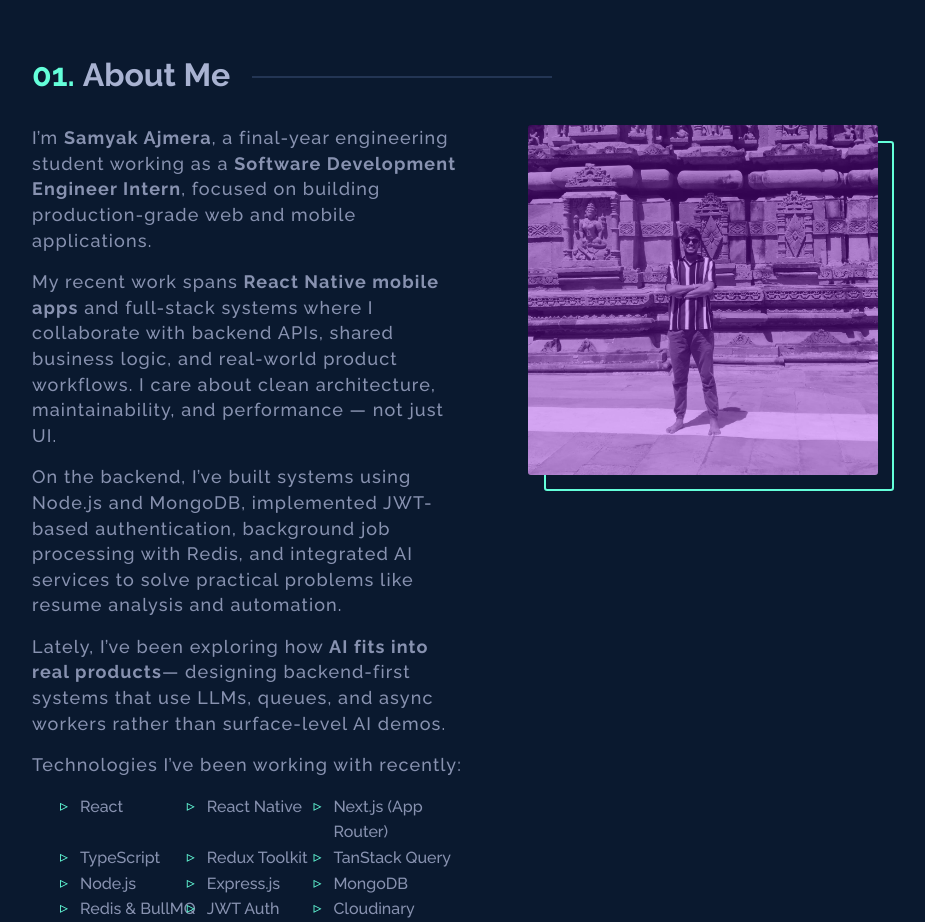
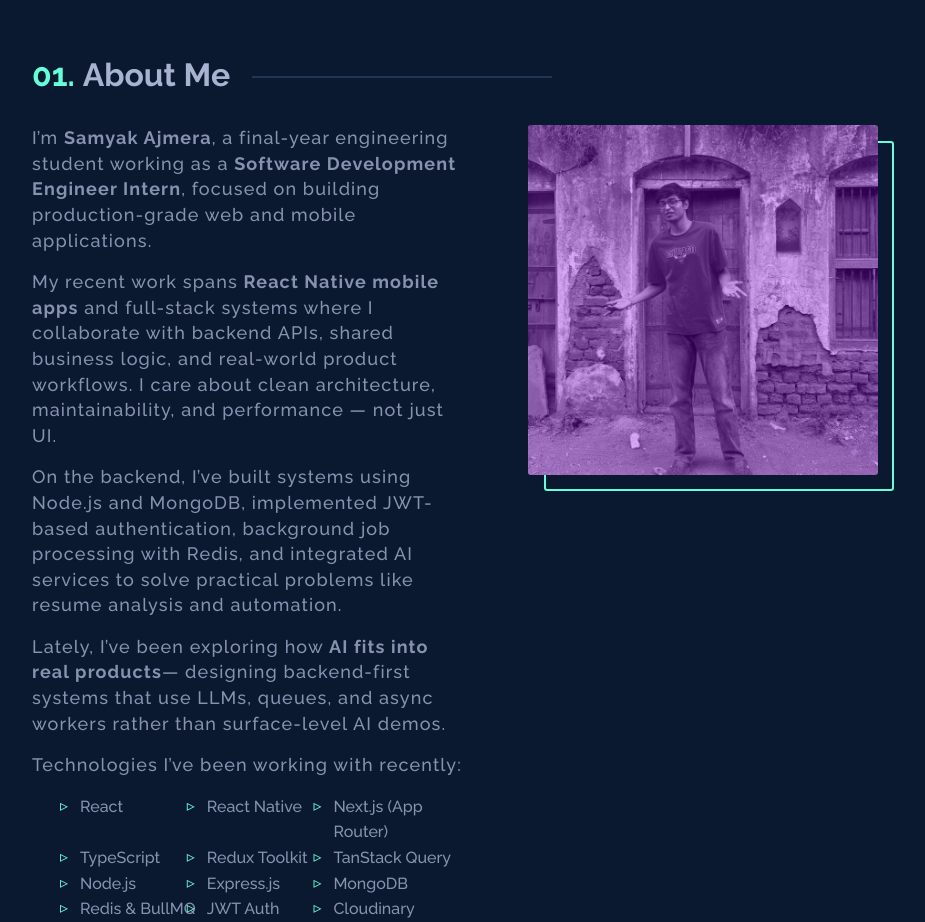
Before and after one commit to Samyaka13/Portfolio, a Next.js app: page / in a window 1280 px wide. Shown: the part 1060-1982 px from the top of the page, without its empty margins (208-1133 px from the left). Built offline with nearby package versions, Linux system fonts and the light colour scheme.

Commit message:
PP changed

```diff
--- a/src/sections/About.tsx
+++ b/src/sections/About.tsx
@@ -83,7 +83,7 @@ function About() {
           <div className="overlay-border"></div>
           <div className="about-grid-photo-container">
             <Image
-              src="/PP.jpg"
+              src="/PP.jpeg"
               alt="Samyak Ajmera"
               fill
               priority
--- a/src/sections/Navbar.tsx
+++ b/src/sections/Navbar.tsx
@@ -123,7 +123,7 @@ function Navbar() {
               delay: 0.6,
             }}
           >
-            <Button text="Resume" link="http://localhost:3000/resume.pdf" />
+            <Button text="Resume" link="https://drive.google.com/file/d/1bN2s6pNphkTyasnDEqCJNTwP41-NnJH6/view" />
           </motion.div>
         </div>
       </div>
```
Also changed, not shown: public/PP.jpeg (added).
